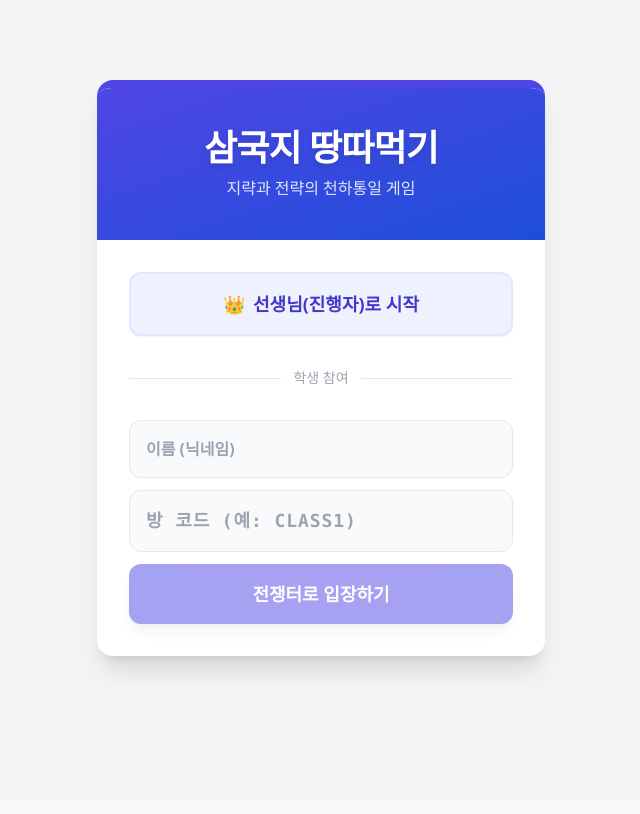
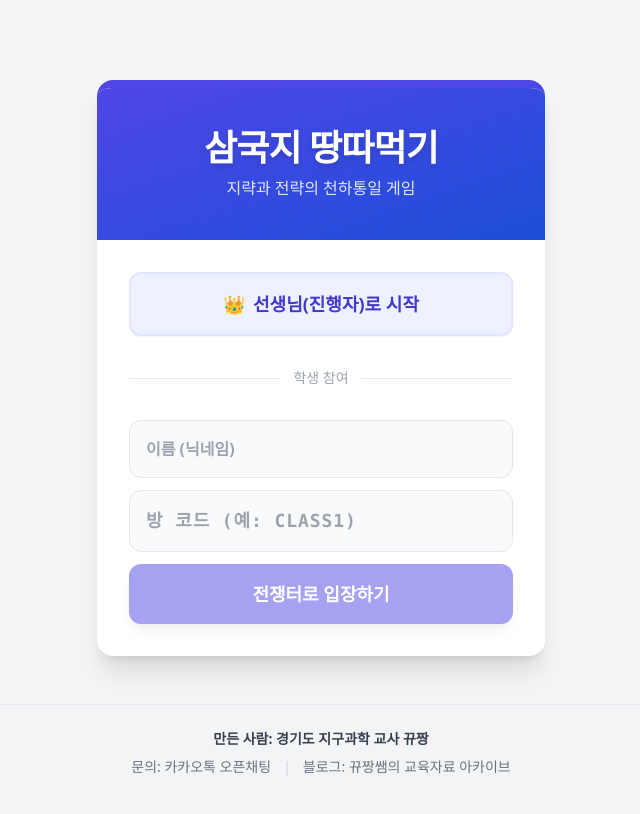
Before and after one commit to kkyuzzang/ddangddamuk, a React (Vite) app: page / in a window 1280 px wide. Shown: the top 814 px of the page, without its empty margins (319-959 px from the left). Built offline with nearby package versions, Linux system fonts and the light colour scheme.

Commit message:
feat: Add developer credits and contact info
Adds a footer to the application displaying developer credits, a KakaoTalk open chat link for inquiries, and a link to the developer's blog.

```diff
--- a/App.tsx
+++ b/App.tsx
@@ -1690,6 +1690,20 @@ const App: React.FC = () => {
             {(gameState.phase === 'ACTION_SELECT' || gameState.phase === 'ROUND_RESULT' || gameState.phase === 'GAME_OVER') && renderGuestDashboard()}
           </div>
         )}
+
+        <div className="mt-12 border-t border-gray-200 pt-6 text-center text-sm text-gray-500 pb-8">
+            <p className="font-bold mb-2 text-gray-700">만든 사람: 경기도 지구과학 교사 뀨짱</p>
+            <div className="flex justify-center items-center gap-3 flex-wrap">
+                <a href="https://open.kakao.com/o/s7hVU65h" target="_blank" rel="noopener noreferrer" className="hover:text-indigo-600 transition hover:underline">
+                    문의: 카카오톡 오픈채팅
+                </a>
+                <span className="text-gray-300">|</span>
+                <a href="https://eduarchive.tistory.com/" target="_blank" rel="noopener noreferrer" className="hover:text-indigo-600 transition hover:underline">
+                    블로그: 뀨짱쌤의 교육자료 아카이브
+                </a>
+            </div>
+        </div>
+
       </div>
     </div>
   );
```
